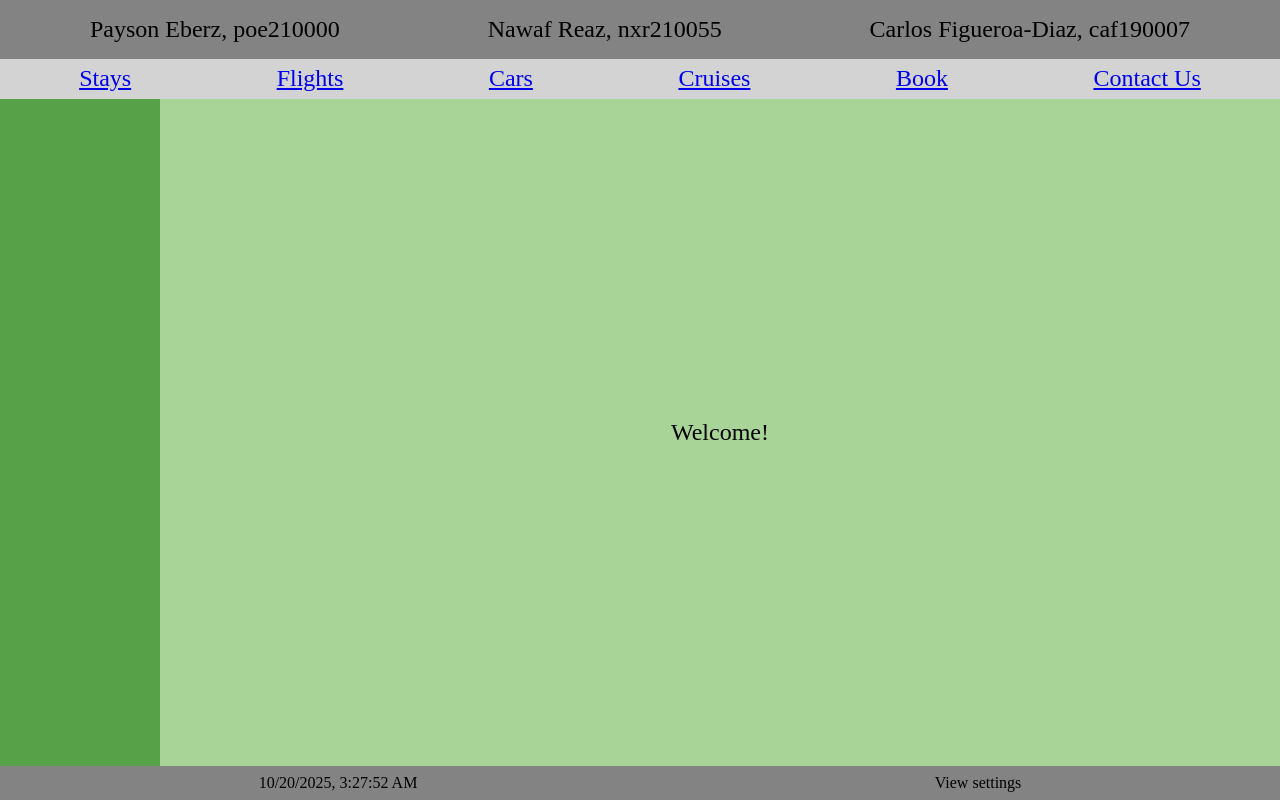
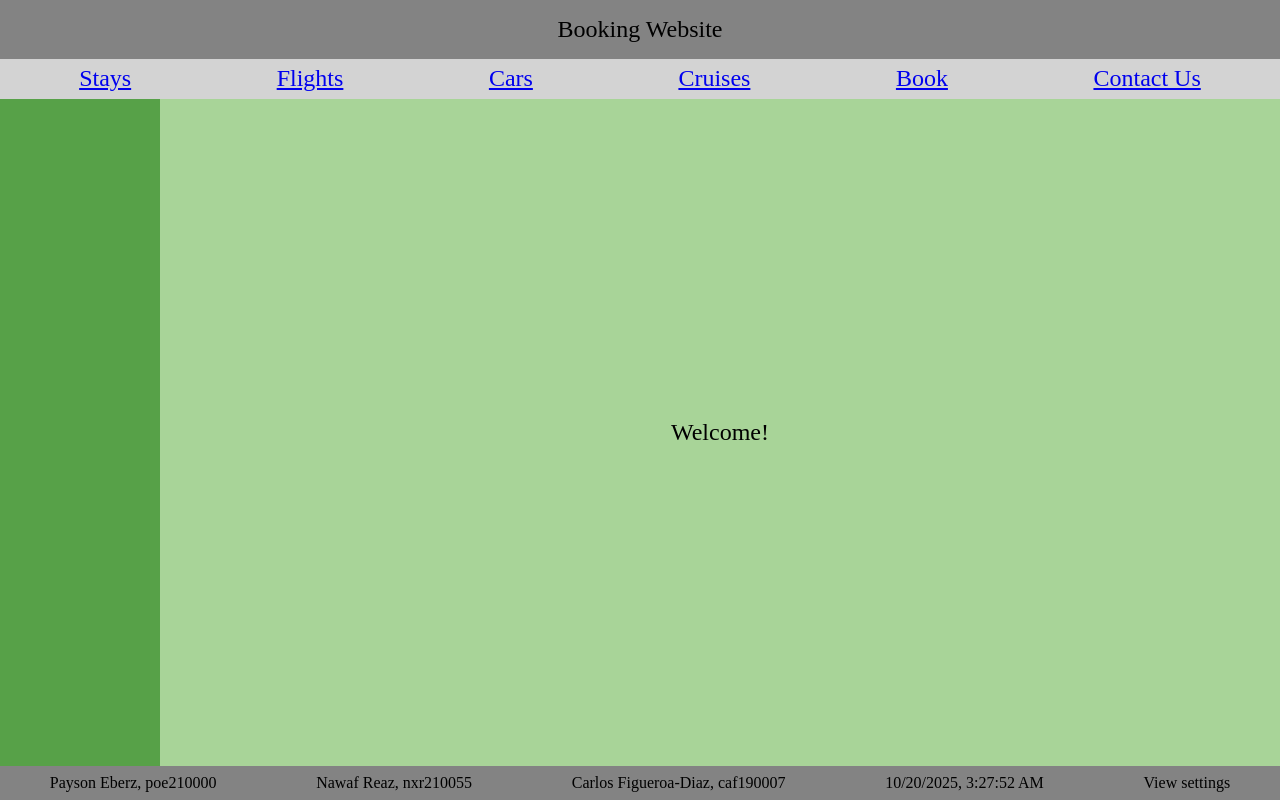
Before and after one commit to PAYS0N/CS6314-assignment-2, a plain HTML site: page index.html in a window 1280 px wide. Drawn offline with Linux system fonts and the light colour scheme.

Commit message:
Move names to footer

```diff
--- a/index.html
+++ b/index.html
@@ -9,11 +9,7 @@
 </head>
 <body>
     <div id="header">
-        <div id="names">
-            <p>Payson Eberz, poe210000</p>
-            <p>Nawaf Reaz, nxr210055</p>
-            <p>Carlos Figueroa-Diaz, caf190007</p>
-        </div>
+        Booking Website
     </div>
 
     <div id="navbar">
@@ -31,6 +27,9 @@
     </div>
 
     <div id="footer">
+        <p>Payson Eberz, poe210000</p>
+        <p>Nawaf Reaz, nxr210055</p>
+        <p>Carlos Figueroa-Diaz, caf190007</p>
         <div id="time"></div>
         <div id="settings">
             View settings
--- a/style.css
+++ b/style.css
@@ -18,9 +18,12 @@ body {
 #header {
     display: flex;
     flex-direction: column;
+    justify-content: center;
+    align-items: center;
     gap: 5px;
 
     padding: 1rem;
+
 
     background-color: rgb(131, 131, 131);
 }
```
Also changed, not shown: pages/book.html (+6 -5 lines), pages/cars.html (+5 -5 lines), pages/contactUs.html (+5 -5 lines), pages/cruises.html (+5 -5 lines), pages/flights.html (+5 -5 lines), pages/stays.html (+5 -5 lines).
